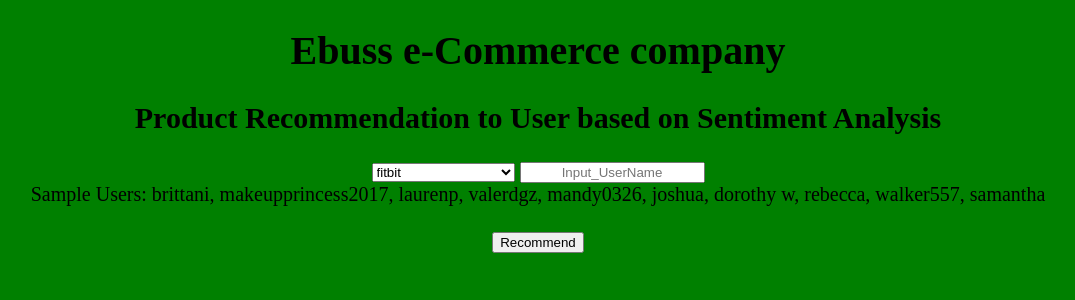
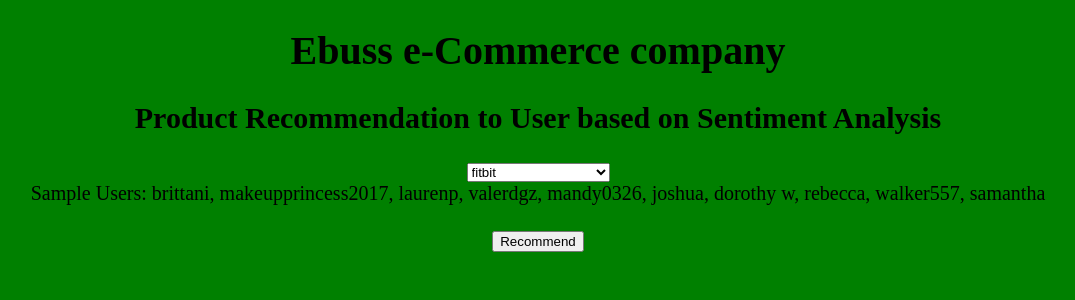
Before and after one commit to vellorejana/ProductRecommendationSystem, a Flask app: page / in a window 1280 px wide. Shown: the top 300 px of the page, without its empty margins (102-1177 px from the left). Run offline with Flask 2, Linux system fonts and the light colour scheme.

Commit message:
Add files via upload

```diff
--- a/templates/index.html
+++ b/templates/index.html
@@ -26,7 +26,6 @@
         <option value="{{user}}" SELECTED>{{user}}</option>"
         {% endfor %}
         </select>
-    	<input type="text" style="text-align:center" name="Input_UserName" placeholder="Input_UserName" required="required" />
         <br>
         <h15 style="text-align:center">Sample Users: brittani, makeupprincess2017, laurenp, valerdgz, mandy0326, joshua, dorothy w, rebecca, walker557, samantha</h15>
         <br>
```
